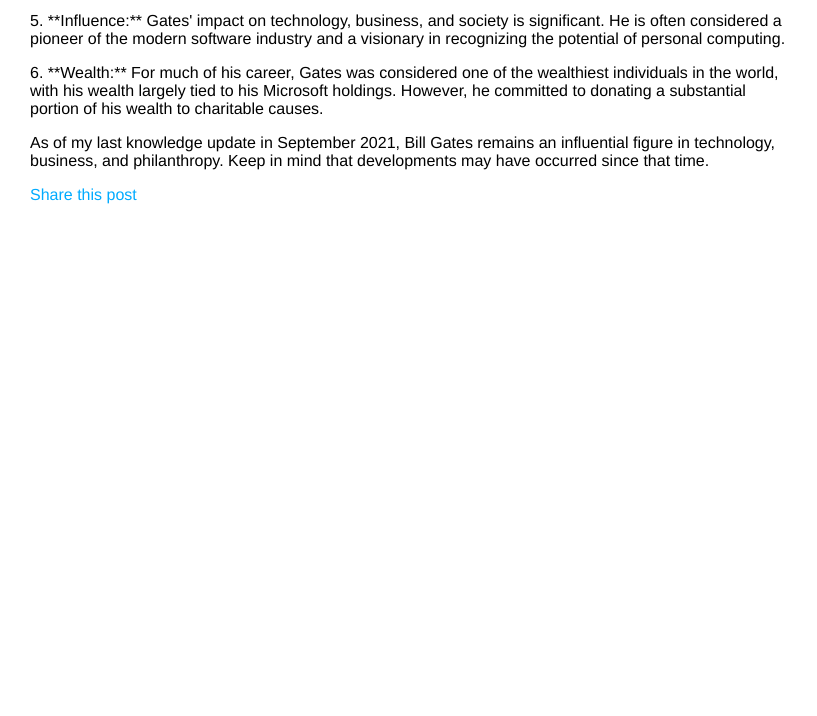
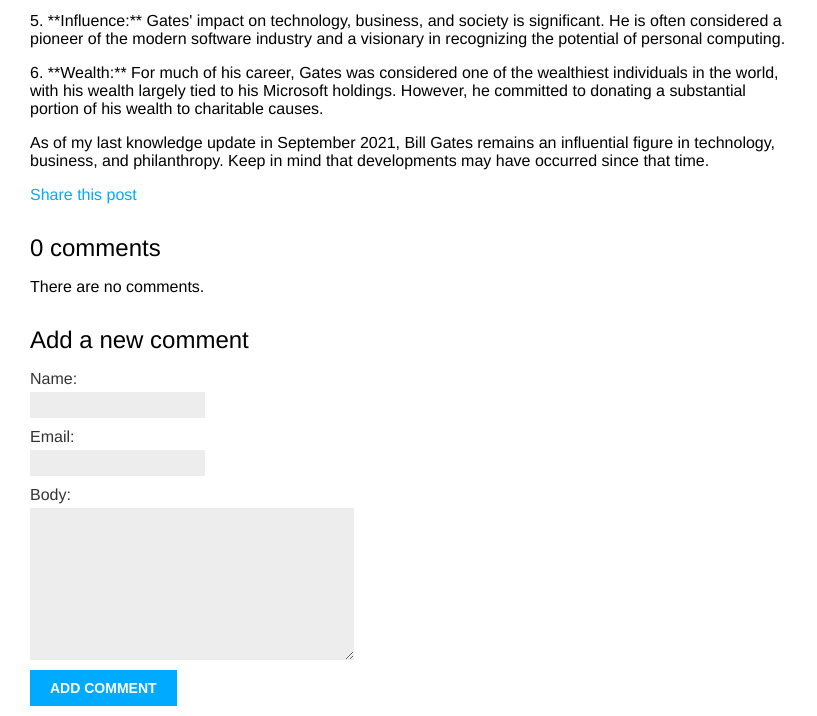
Before and after one commit to Sergey3291/bookexample, a Django app: a page that uses blog/templates/blog/post/detail.html in a window 1280 px wide. Shown: the part 566-1282 px from the top of the page, without its empty margins (0-817 px from the left). Before the commit the page ends 770 px from the top, so only its background shows below. Run offline with Django 4.2, Linux system fonts and the light colour scheme; data comes from the database, SQL or seed files in the repository; both versions use the stored data as it was after the commit.

Commit message:
second commit

```diff
--- a/blog/forms.py
+++ b/blog/forms.py
@@ -1,4 +1,5 @@
 from django import forms
+from .models import Comment
 
 class EmailPostForm(forms.Form):
 	name = forms.CharField(max_length=25)
@@ -6,3 +7,8 @@ class EmailPostForm(forms.Form):
 	to = forms.EmailField()
 	comments = forms.CharField(required=False,
 	widget=forms.Textarea)
+
+class CommentForm(forms.ModelForm):
+	class Meta:
+		model = Comment
+		fields = ['name', 'email', 'body']
--- a/blog/models.py
+++ b/blog/models.py
@@ -48,3 +48,23 @@ class Post(models.Model):
 				self.publish.month,
 				self.publish.day,
 				self.slug])
+
+
+class Comment(models.Model):
+	post = models.ForeignKey(Post,
+		on_delete=models.CASCADE,
+		related_name='comments')
+	name = models.CharField(max_length=80)
+	email = models.EmailField()
+	body = models.TextField()
+	created = models.DateTimeField(auto_now_add=True)
+	updated = models.DateTimeField(auto_now=True)
+	active = models.BooleanField(default=True)
+
+	class Meta:
+		ordering = ['created']
+		indexes = [
+			models.Index(fields=['created']),
+		]
+	def __str__(self):
+		return f'Comment by {self.name} on {self.post}'
--- a/blog/templates/blog/post/detail.html
+++ b/blog/templates/blog/post/detail.html
@@ -14,4 +14,23 @@
 		Share this post
 	</a>
 	</p>
+
+	{% with comments.count as total_comments %}
+		<h2>
+		{{ total_comments }} comment{{ total_comments|pluralize }}
+		</h2>
+	{% endwith %}
+
+	{% for comment in comments %}
+		<div class="comment">
+		<p class="info">
+		Comment {{ forloop.counter }} by {{ comment.name }}
+		{{ comment.created }}
+		</p>
+		{{ comment.body|linebreaks }}
+		</div>
+		{% empty %}
+		<p>There are no comments.</p>
+	{% endfor %}
+	{% include "blog/post/includes/comment_form.html" %}
 {% endblock %}
--- /dev/null
+++ b/blog/templates/blog/post/includes/comment_form.html
@@ -0,0 +1,6 @@
+<h2>Add a new comment</h2>
+<form action="{% url "blog:post_comment" post.id %}" method="post">
+	{{ form.as_p }}
+	{% csrf_token %}
+	<p><input type="submit" value="Add comment"></p>
+</form>
--- a/blog/urls.py
+++ b/blog/urls.py
@@ -11,4 +11,6 @@ urlpatterns = [
 		name='post_detail'),
 	path('<int:post_id>/share/',
 		views.post_share, name='post_share'),
+	path('<int:post_id>/comment/',
+		views.post_comment, name='post_comment'),
 ]
--- a/blog/views.py
+++ b/blog/views.py
@@ -1,9 +1,10 @@
 from django.shortcuts import render, get_object_or_404
-from .models import Post
+from .models import Post, Comment
 from django.core.paginator import Paginator, EmptyPage, PageNotAnInteger
 from django.views.generic import ListView
-from .forms import EmailPostForm
+from .forms import EmailPostForm, CommentForm
 from django.core.mail import send_mail
+from django.views.decorators.http import require_POST
 
 
 
@@ -41,16 +42,16 @@ def post_detail(request, year, month, day, post):
 		publish__year=year,
 		publish__month=month,
 		publish__day=day)
-
-#	try:
-#		post = Post.published.get(id=id)
-#	except Post.DoesNotExist:
-#		raise Http404("No Post found.")
+	# Список активных комментариев к этому посту
+	comments = post.comments.filter(active=True)
+	# Форма для комментирования пользователями
+	form = CommentForm()
 
 	return render(request,
 		'blog/post/detail.html',
-		{'post': post})
-
+		{'post': post,
+		'comments': comments,
+		'form': form})
 
 
 def post_share(request, post_id):
@@ -73,3 +74,24 @@ def post_share(request, post_id):
 	else:
 		form = EmailPostForm()
 	return render(request, 'blog/post/share.html', {'post': post, 'form': form, 'sent': sent})
+
+
+########################           Comments      #########################
+
+@require_POST
+def post_comment(request, post_id):
+	post = get_object_or_404(Post, id=post_id, status=Post.Status.PUBLISHED)
+	comment = None
+	# Комментарий был отправлен
+	form = CommentForm(data=request.POST)
+	if form.is_valid():
+		# Создать объект класса Comment, не сохраняя его в базе данных
+		comment = form.save(commit=False)
+		# Назначить пост комментарию
+		comment.post = post
+		# Сохранить комментарий в базе данных
+		comment.save()
+	return render(request, 'blog/post/comment.html',
+			{'post': post,
+			'form': form,
+			'comment': comment})
```
Also changed, not shown: blog/admin.py (+6 -3 lines), blog/templates/blog/post/comment.html (added, +12 -0 lines), blog/migrations/0003_comment_comment_blog_commen_created_0e6ed4_idx.py (added), db.sqlite3.
